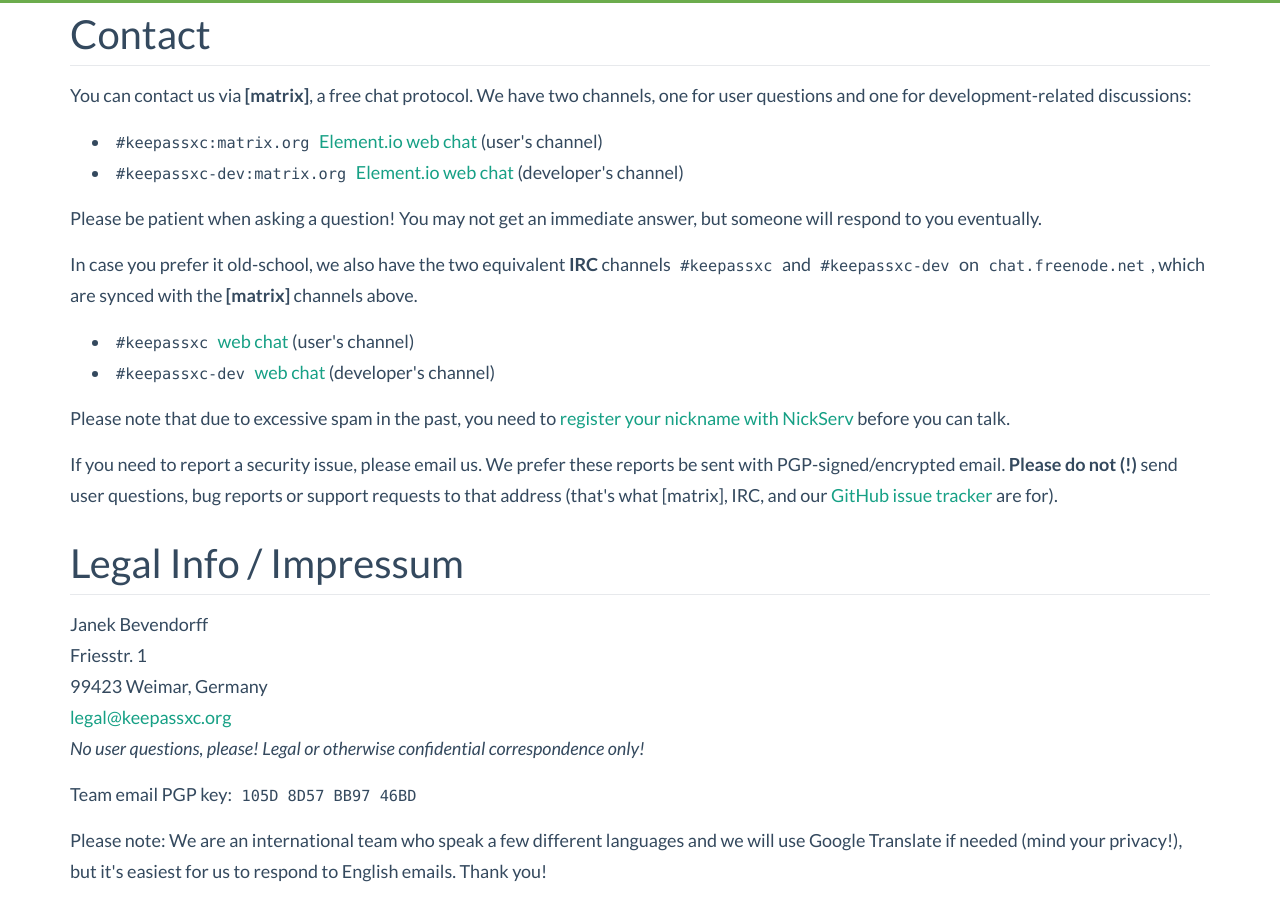
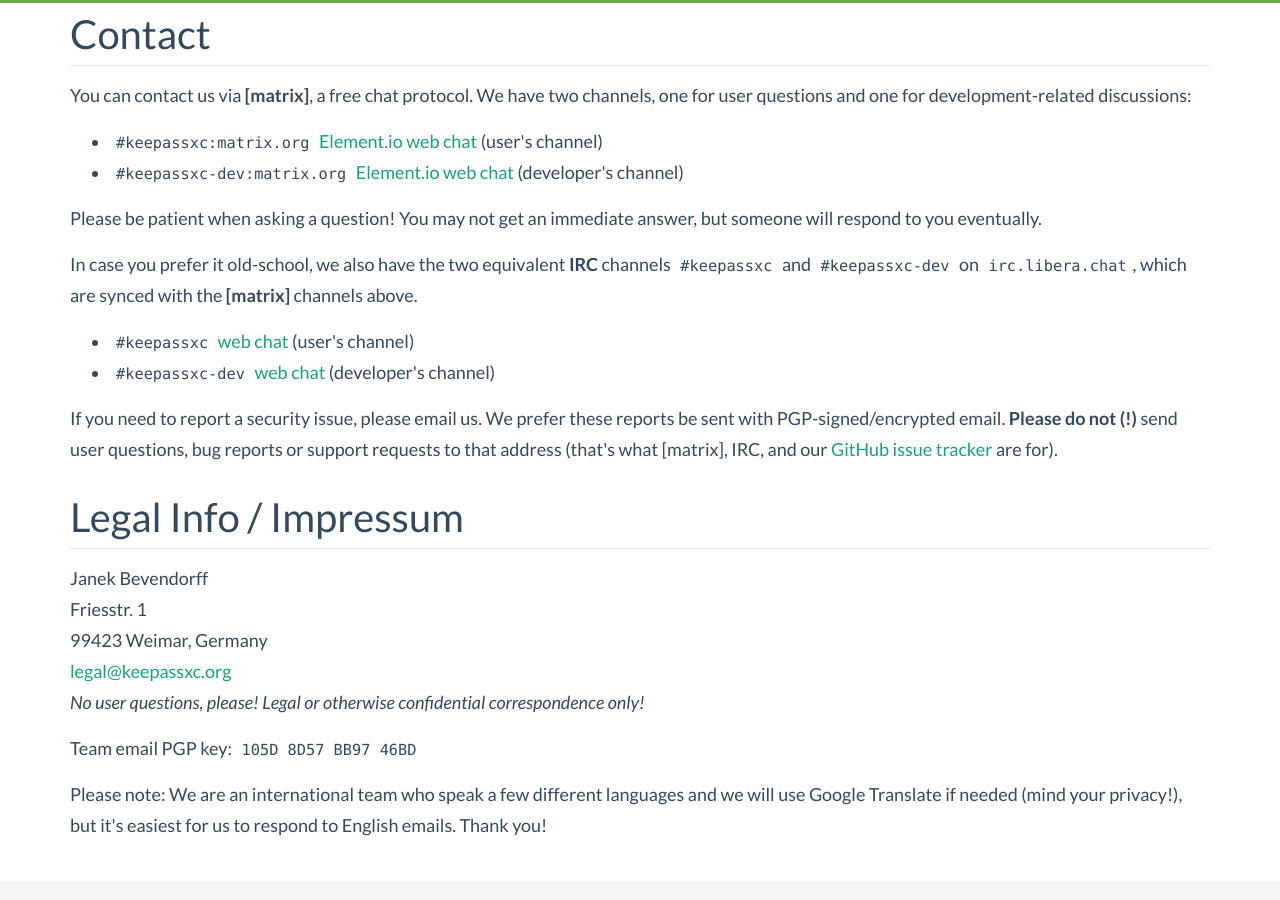
Before and after one commit to keepassxreboot/keepassxc-org, a Jekyll site: the page built from team.html, in a window 1280 px wide and 900 px high, scrolled down 524 px. Built offline with Jekyll 4.4.1, drawn with Linux system fonts in a browser that asks for light colours; comment, search, counter and statistics services are not loaded.

Commit message:
Update IRC channels

```diff
--- a/team.html
+++ b/team.html
@@ -24,12 +24,12 @@
 <p>Please be patient when asking a question! You may not get an immediate answer, but someone will respond to you eventually.</p>
 
 <p>In case you prefer it old-school, we also have the two equivalent <strong>IRC</strong> channels <code>#keepassxc</code> and <code>#keepassxc-dev</code> on
-    <code>chat.freenode.net</code>, which are synced with the <strong>[matrix]</strong> channels above.
+    <code>irc.libera.chat</code>, which are synced with the <strong>[matrix]</strong> channels above.
 <ul>
-    <li><a href="https://webchat.freenode.net/?channels=keepassxc" target="_blank"><code>#keepassxc</code> web chat</a> (user's channel)</li>
-    <li><a href="https://webchat.freenode.net/?channels=keepassxc-dev" target="_blank"><code>#keepassxc-dev</code> web chat</a> (developer's channel)</li>
+    <li><a href="https://web.libera.chat/#keepassxc" target="_blank"><code>#keepassxc</code> web chat</a> (user's channel)</li>
+    <li><a href="https://web.libera.chat/#keepassxc-dev" target="_blank"><code>#keepassxc-dev</code> web chat</a> (developer's channel)</li>
 </ul>
-<p>Please note that due to excessive spam in the past, you need to <a href="https://freenode.net/kb/answer/registration">register your nickname with NickServ</a> before you can talk.</p>
+<!--p>Please note that due to excessive spam in the past, you need to <a href="https://freenode.net/kb/answer/registration">register your nickname with NickServ</a> before you can talk.</p-->
 
 <p>If you need to report a security issue, please email us. We prefer these reports be sent with PGP-signed/encrypted email. <strong>Please do not (!)</strong> send user questions, bug reports or support requests
     to that address (that's what [matrix], IRC, and our <a href="https://github.com/keepassxreboot/keepassxc/issues">GitHub issue tracker</a> are for).</p>
```
